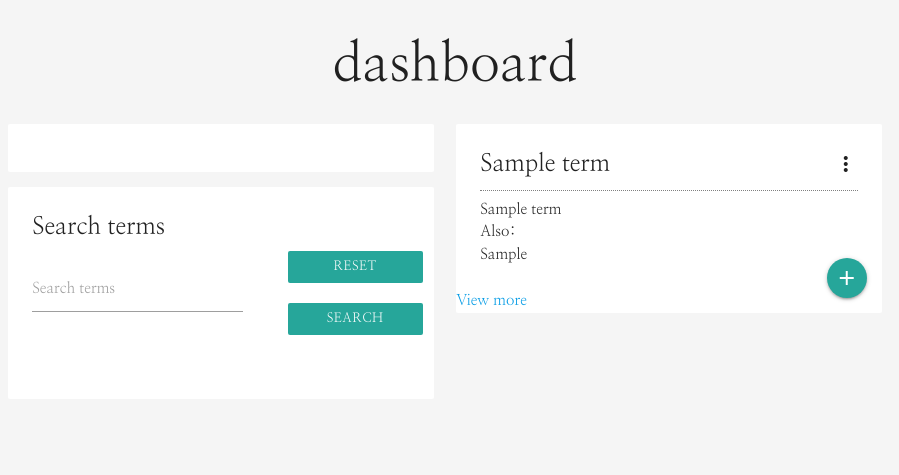
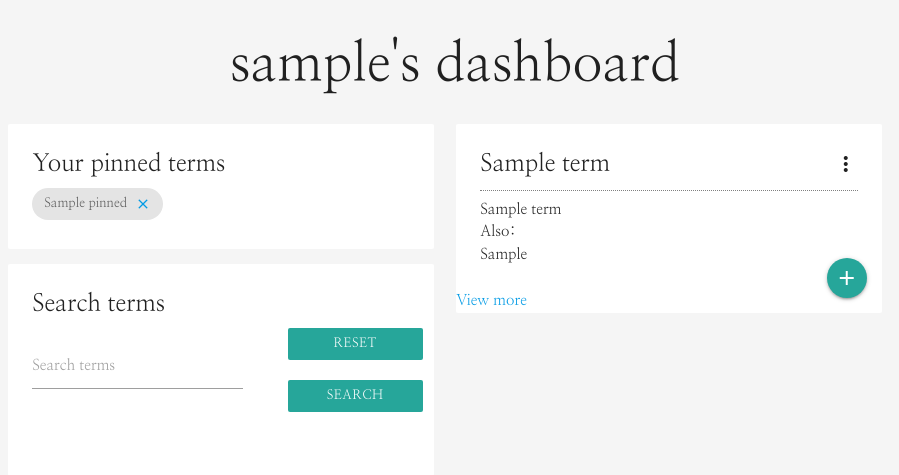
Before and after one commit to mcglasp/ms3, a Flask app: page / in a window 1280 px wide. Shown: the part 64-539 px from the top of the page, without its empty margins (195-1094 px from the left). Run offline with Flask 2, Linux system fonts and the light colour scheme; the visitor is signed in with stand-in values (Sample User, id 1); a database or web service that is not in the repository returns one stand-in record (values such as "Sample title"); some libraries are stand-ins or nearby versions.

Commit message:
Remove pinned term function added

```diff
--- a/app.py
+++ b/app.py
@@ -26,12 +26,14 @@ mongo = PyMongo(app)
 @app.route("/")
 @app.route("/get_terms")
 def get_terms():
-    user = session['user']
+    user = mongo.db.users.find_one({"username": session['user']})
+    username = mongo.db.users.find_one({"username": session['user']})['username']
     terms = list(mongo.db.terms.find())
     incorrect_terms = list(mongo.db.terms.incorrect_terms.find())
     alt_terms = list(mongo.db.terms.alt_terms.find())
+    pinned_terms = list(mongo.db.users.find_one({"username": username})['pinned_terms'])
 
-    return render_template("get_terms.html", terms=terms, incorrect_terms=incorrect_terms, alt_terms=alt_terms, user=user)
+    return render_template("get_terms.html", terms=terms, incorrect_terms=incorrect_terms, alt_terms=alt_terms, user=user, username=username, pinned_terms=pinned_terms)
 
 
 @app.route("/manage_term/<term_id>")
@@ -48,14 +50,31 @@ def manage_term(term_id):
 @app.route("/pin_term/<term_id>")
 def pin_term(term_id):
     term = mongo.db.terms.find_one({"_id": ObjectId(term_id)})
+    term_name = term['term_name']
     users = mongo.db["users"]
     username = users.find_one({"username": session["user"]})["username"]
     pinner = {"username": username}
-    term_to_pin = {"$push": {"pinned_term": term_id}}
+    term_to_pin = {"$push": {"pinned_terms": term_name}}
+    user_record_field = users.count_documents({"$and": [{"username": username}, {"pinned_terms": term_name}]})
 
-    users.update_one(pinner, term_to_pin)
+    if user_record_field > 0:
+        flash("Sorry, you've already pinned this term")
+        print(user_record_field)
+        return redirect(url_for("get_terms", username=username, term=term, term_name=term_name))
+    else:
+        print(user_record_field)
+        users.update_one(pinner, term_to_pin)
+        flash("Term pinned to your dashboard")
 
-    return redirect(url_for("get_terms", username=username, term=term))
+    return redirect(url_for("get_terms", username=username, term=term, term_name=term_name))
+
+
+@app.route("/remove_pin/<pinned>/<user_id>")
+def remove_pin(pinned, user_id):
+    mongo.db.users.update_one({"_id": ObjectId(user_id)}, {"$pull": {"pinned_terms": pinned}})
+
+    flash("Pin successfully deleted")
+    return redirect(url_for("get_terms"))
 
 
 @app.route("/add_comment/<term_id>", methods=["GET", "POST"])
--- a/templates/get_terms.html
+++ b/templates/get_terms.html
@@ -1,11 +1,17 @@
 {% extends "base.html" %}
 {% block content %}
-<h2 class="center-align"> dashboard</h2>
+<h2 class="center-align"> {{ user.username }}'s dashboard</h2>
 <div class="container">
     <div class="row">
         <div class="col s12 m6 col-fix">
             <div class="card z-depth-0">
                 <div class="card-content">
+<div class="card-title">Your pinned terms</div>
+{% for pinned in pinned_terms %}
+<div class="chip">
+{{ pinned }}   <a href="{{ url_for('remove_pin', pinned=pinned, user_id=user._id) }}"><i class="close material-icons">close</i></a>
+  </div>
+{% endfor %}
 
                 </div>
                         </div>
```
